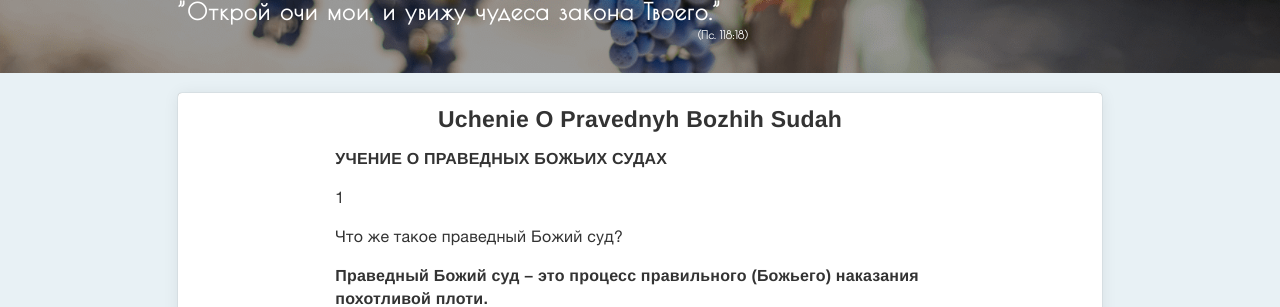
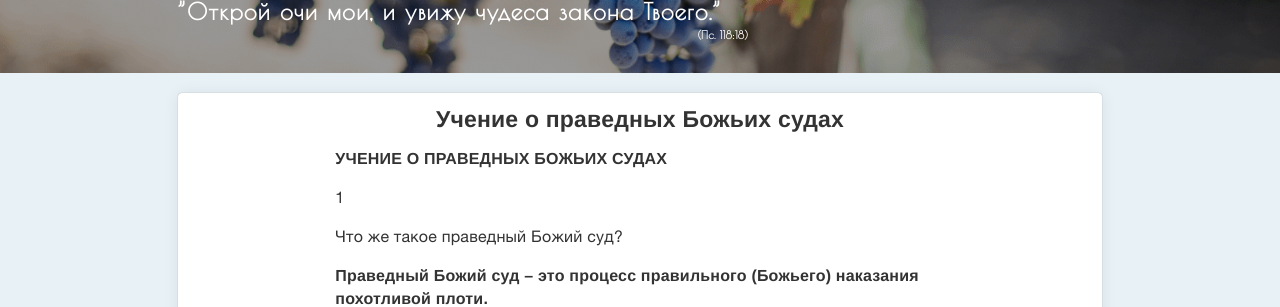
Before and after one commit to slovohrista/slovohrista.github.io, a Jekyll site: the page built from _posts/doctrine/2013-08-04-uchenie-o-pravednyh-bozhih-sudah.md, in a window 1280 px wide and 900 px high. Shown: the part 311-618 px from the top of the window. Built offline with Jekyll 4.4.1, drawn with Linux system fonts in a browser that asks for light colours; nearby versions of some CDN libraries; comment, search, counter and statistics services are not loaded.

Commit message:
Updated 2013-08-04-uchenie-o-pravednyh-bozhih-sudah.md

```diff
--- a/_posts/doctrine/2013-08-04-uchenie-o-pravednyh-bozhih-sudah.md
+++ b/_posts/doctrine/2013-08-04-uchenie-o-pravednyh-bozhih-sudah.md
@@ -2,7 +2,7 @@
 published: true
 category: doctrine
 layout: single
-title: null
+title: Учение о праведных Божьих судах
 ---
 ### УЧЕНИЕ О ПРАВЕДНЫХ БОЖЬИХ СУДАХ
 
```
